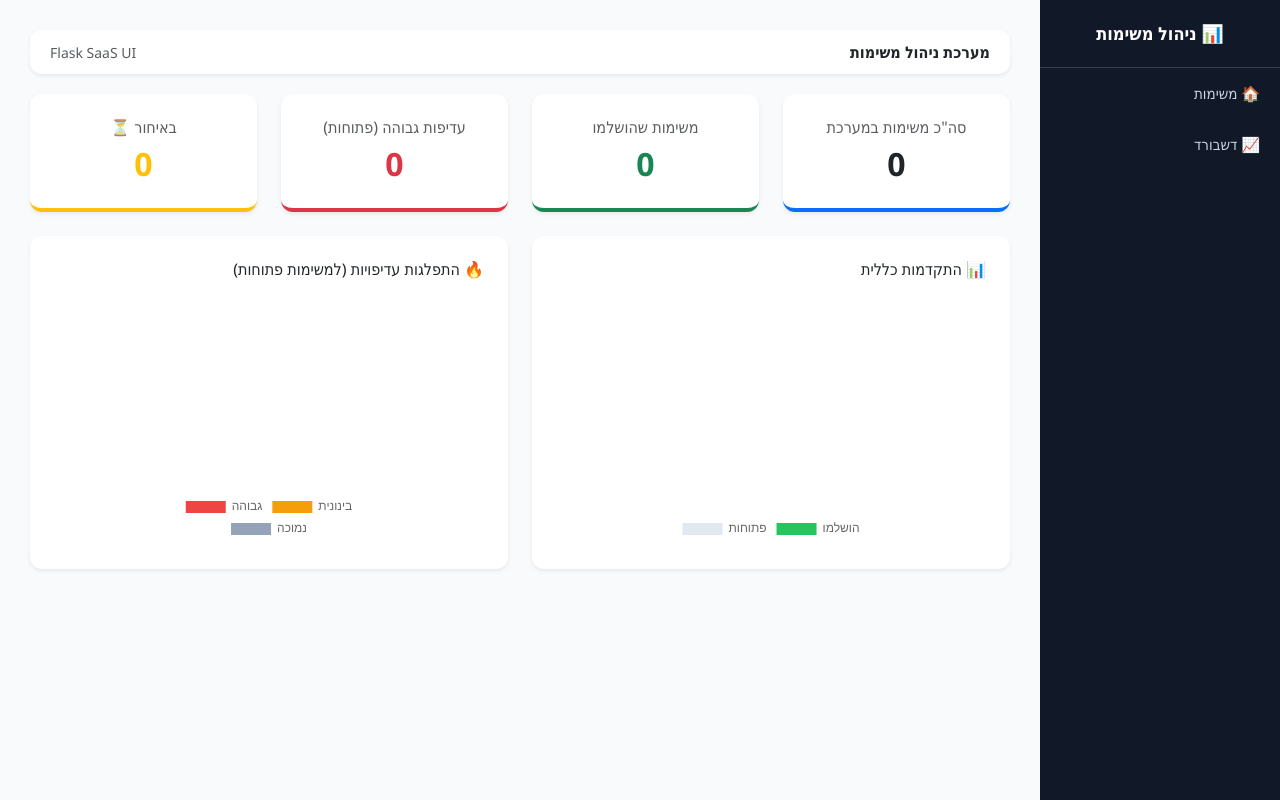
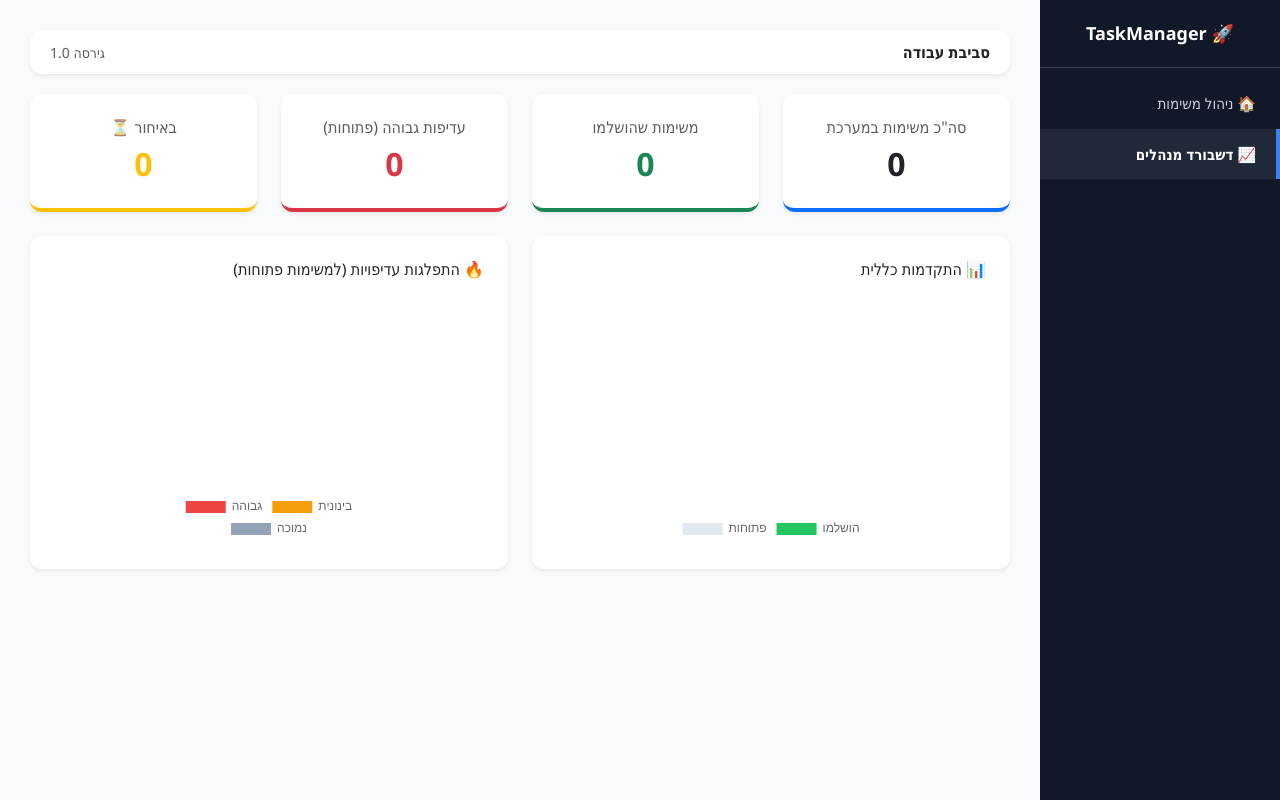
Before and after one commit to mv89-heb/task_manager, a Flask app: page /dashboard in a window 1280 px wide. Run offline with Flask 3, Linux system fonts and the light colour scheme; data that the repository does not hold is empty.

Commit message:
Update base.html

```diff
--- a/app/templates/base.html
+++ b/app/templates/base.html
@@ -3,18 +3,14 @@
 <head>
     <meta charset="UTF-8">
     <meta name="viewport" content="width=device-width, initial-scale=1">
-
     <link href="https://cdn.jsdelivr.net/npm/bootstrap@5.3.2/dist/css/bootstrap.min.css" rel="stylesheet">
-
     <title>מערכת ניהול משימות</title>
-
     <style>
         body {
             background: #f8fafc;
             font-family: 'Segoe UI', Tahoma, sans-serif;
             margin: 0;
         }
-
         /* Sidebar */
         .sidebar {
             width: 240px;
@@ -27,92 +23,58 @@
             display: flex;
             flex-direction: column;
         }
-
         .sidebar-header {
             padding: 20px;
             font-size: 18px;
             font-weight: bold;
             text-align: center;
             border-bottom: 1px solid #374151;
+            margin-bottom: 10px;
         }
-
         .sidebar a {
             padding: 14px 20px;
             color: #cbd5e1;
             text-decoration: none;
             font-size: 15px;
             transition: 0.2s;
+            border-right: 4px solid transparent;
         }
-
         .sidebar a:hover {
             background: #1f2937;
             color: white;
         }
-
-        /* Content Area */
-        .content {
-            margin-right: 240px;
-            padding: 30px;
+        /* העיצוב החדש לעמוד הפעיל */
+        .sidebar a.active {
+            background: #1f2937;
+            color: white;
+            border-right: 4px solid #3b82f6;
+            font-weight: 600;
         }
-
-        /* Page Title */
-        .page-title {
-            font-size: 24px;
-            font-weight: 600;
-            margin-bottom: 20px;
-        }
-
-        /* Card (modern) */
-        .card-modern {
-            border: none;
-            border-radius: 12px;
-            background: #ffffff;
-        }
-
-        /* Navbar */
-        .topbar {
-            background: white;
-            border-radius: 12px;
-            padding: 10px 20px;
-            margin-bottom: 20px;
-        }
-
-        /* Responsive */
+        .content { margin-right: 240px; padding: 30px; }
+        .card-modern { border: none; border-radius: 12px; background: #ffffff; }
+        .topbar { background: white; border-radius: 12px; padding: 10px 20px; margin-bottom: 20px; }
         @media (max-width: 768px) {
-            .sidebar {
-                width: 100%;
-                height: auto;
-                position: relative;
-            }
-
-            .content {
-                margin-right: 0;
-            }
+            .sidebar { width: 100%; height: auto; position: relative; }
+            .content { margin-right: 0; }
         }
     </style>
-
 </head>
-
 <body>
 
 <div class="sidebar">
     <div class="sidebar-header">
-        📊 ניהול משימות
+        🚀 TaskManager
     </div>
-
-    <a href="/">🏠 משימות</a>
-    <a href="/dashboard">📈 דשבורד</a>
+    <a href="/" class="{% if request.endpoint == 'tasks.index' %}active{% endif %}">🏠 ניהול משימות</a>
+    <a href="/dashboard" class="{% if request.endpoint == 'dashboard.dashboard' %}active{% endif %}">📈 דשבורד מנהלים</a>
 </div>
 
 <div class="content">
-
     <div class="topbar shadow-sm d-flex justify-content-between align-items-center">
-        <div class="fw-semibold">מערכת ניהול משימות</div>
-        <div class="text-muted small">Flask SaaS UI</div>
+        <div class="fw-semibold">סביבת עבודה</div>
+        <div class="text-muted small">גירסה 1.0</div>
     </div>
-
     {% block content %}{% endblock %}
-
 </div>
 
 </body>
```
